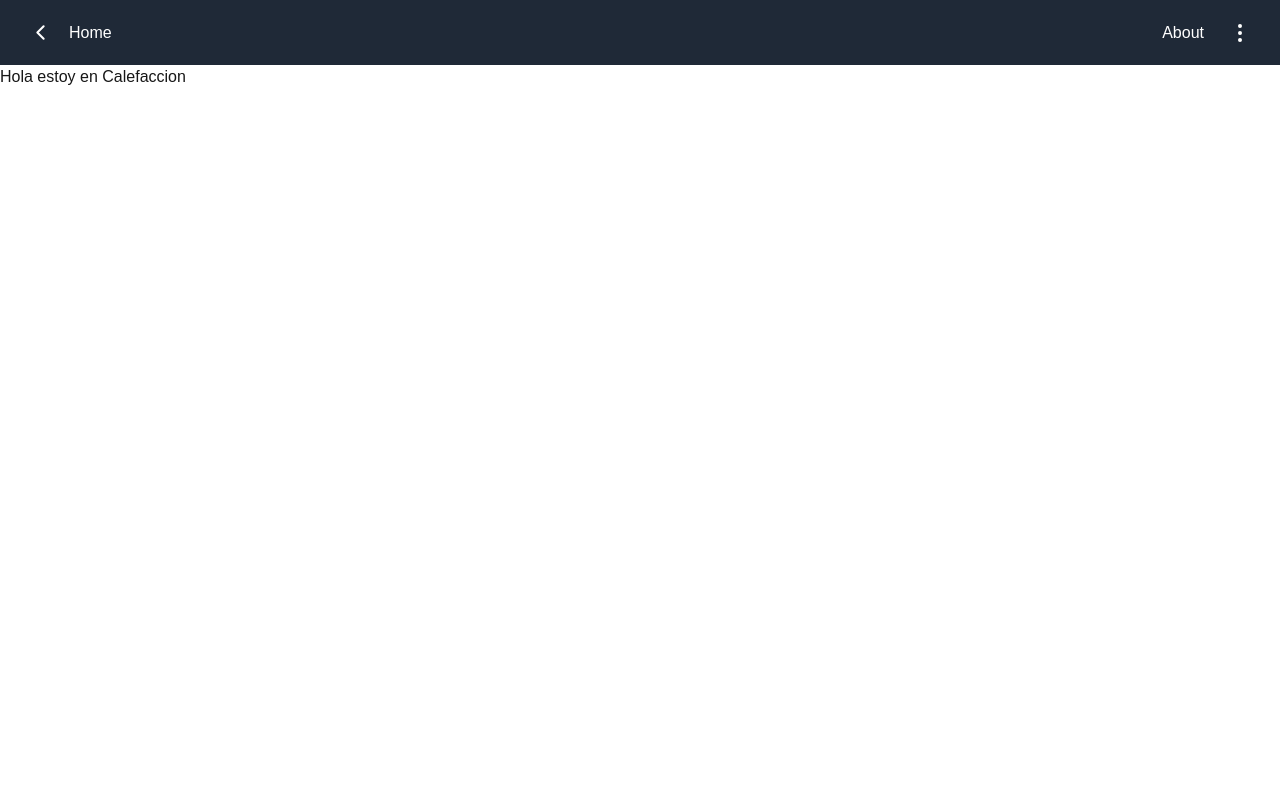
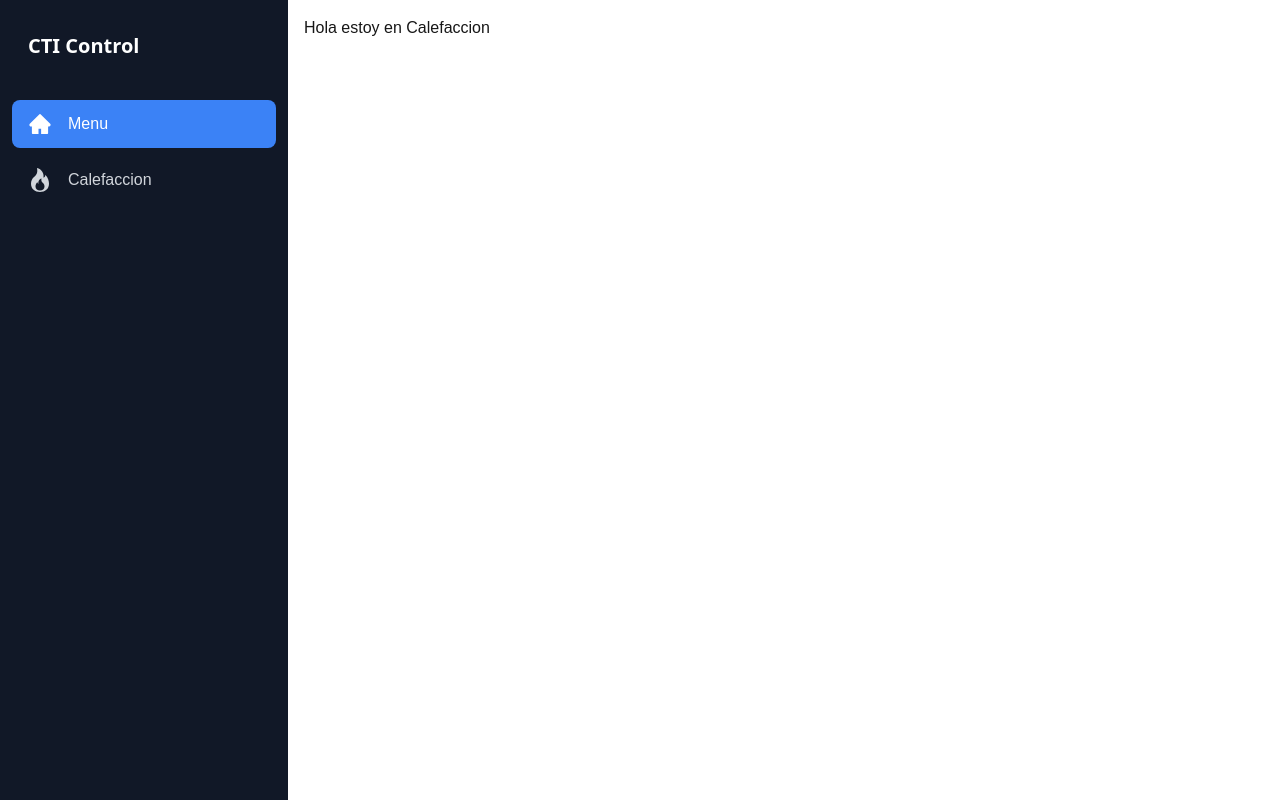
Before and after one commit to JOlmos98/cti-invernaderos, a Next.js app: page /calefaccion in a window 1280 px wide. Built offline with nearby package versions, Linux system fonts and the light colour scheme; no server answers; the database is empty.

Commit message:
SiderBar Calefaccion

```diff
--- a/components/index.ts
+++ b/components/index.ts
@@ -1,3 +1,4 @@
 
 
 export * from './navbar/Navbar';
+export * from './siderbar/Siderbar'
--- /dev/null
+++ b/components/siderbar/Siderbar.tsx
@@ -0,0 +1,45 @@
+import React from "react";
+import { AiFillHome } from "react-icons/ai";
+import { BsFire } from "react-icons/bs";
+
+const Siderbar = () => {
+  return (
+    <aside className="fixed top-0 left-0 z-40 h-screen w-72 bg-gray-900 transition-transform">
+      <div className="h-full px-3 py-4 overflow-y-auto">
+        <div className="mb-6 p-4">
+          <h6 className="block antialiased font-sans text-xl font-semibold text-white">
+            CTI Control
+          </h6>
+        </div>
+
+        <div className="space-y-4">
+          <ul className="flex flex-col gap-2">
+            {/* Menu */}
+            <li>
+              <a
+                href="/menu"
+                className="flex items-center gap-4 px-4 py-3 rounded-lg bg-blue-500 text-white hover:bg-blue-600 transition-colors"
+              >
+                <AiFillHome className="w-6 h-6" />
+                <span className="font-medium">Menu</span>
+              </a>
+            </li>
+
+            {/* Calefacción */}
+            <li>
+              <a
+                href="/calefaccion"
+                className="flex items-center gap-4 px-4 py-3 text-gray-300 hover:bg-blue-600 rounded-lg transition-colors"
+              >
+                <BsFire className="w-6 h-6" />
+                <span className="font-medium">Calefaccion</span>
+              </a>
+            </li>
+          </ul>
+        </div>
+      </div>
+    </aside>
+  );
+};
+
+export default Siderbar;
--- a/src/app/calefaccion/page.tsx
+++ b/src/app/calefaccion/page.tsx
@@ -1,7 +1,17 @@
 import React from 'react'
+import Siderbar from '../../../components/siderbar/Siderbar'
 
 export default function calefaccion() {
   return (
-    <h1>Hola estoy en Calefaccion</h1>
+    <div className='min-h-screen '>
+             < Siderbar />
+             {/* contenido   */}
+         <div className='p-4 ml-72'> {/* paddig */}
+            <main className='h-full'>
+                 {/* El contenido de mi pagina */}
+                 <h1> Hola estoy en Calefaccion </h1>
+            </main>
+         </div>
+        </div >
   )
 }
--- a/src/app/layout.tsx
+++ b/src/app/layout.tsx
@@ -38,7 +38,7 @@ export default function RootLayout({
       <body
         className={`${geistSans.variable} ${geistMono.variable} antialiased`}
       >
-        <Navbar />
+       {/*<Navbar />*/}
         {children}
         <Toaster position="top-right" />
       </body>
--- /dev/null
+++ b/src/app/menu/page.tsx
@@ -0,0 +1,19 @@
+import React from 'react'
+import Siderbar from '../../../components/siderbar/Siderbar';
+
+{/* !! Cunado haces un componente lo tienes que exportar en index y le tienes que añadir a tailwind.config.ts !! */}
+export default function MenuPage() {
+    return (
+        <div className='min-h-screen '>
+             < Siderbar />
+             {/* contenido   */}
+         <div className='p-4 ml-72'> {/* paddig */}
+            <main className='h-full'>
+                 {/* El contenido de mi pagina */}
+                 <h1> Hola estoy en Menu </h1>
+            </main>
+         </div>
+        </div >
+
+    );
+  }
--- a/src/app/page.tsx
+++ b/src/app/page.tsx
@@ -1,13 +1,32 @@
 // import Image from "next/image";
+import { TfiMenuAlt } from "react-icons/tfi";
+import Menuprincipal from "../../components/menuprincipal/Menuprincipal";
+import Link from "next/link";
 
-import Menuprincipal from "../../components/menuprincipal/Menuprincipal";
+// Esta es la buena
+//Hay que modificar
+export default function Home() {
 
-//Hay que modificar esto
-export default function Home() {
+  const TopMenu = () =>{
+     return(
+      <header className="bg-gray-800 px-6 py-4 text-white flex items-start justify-between">
+        <Link href= '/menu'
+        className="flex items-center space-x-3 hover:text-green-400 transition-colors"
+        >
+            <TfiMenuAlt className="text-3xl" />
+          <span className="text-2xl font-semibold tracking-wide">Menu</span>
+      </Link>
+      </header>
+     );
+  }
   return (
-    <div >
-      <p> HOME  PAGE</p>
-      <Menuprincipal />
+     <div className="min-h-screen flex flex-col bg-slate-700">  {/*Que min-h-screen que este en el centro de la pantalla*/}
+       <TopMenu />
+      <div className="flex flex-grow items-center justify-center">
+        <div className="text-6xl font-bold text-white"> Home  </div>
+      </div>
+
+    {/*<Menuprincipal />*/}
     </div>
   );
 }
--- a/tailwind.config.ts
+++ b/tailwind.config.ts
@@ -6,6 +6,7 @@ const config: Config = {
     "./src/components/**/*.{js,ts,jsx,tsx,mdx}",
     "./src/app/**/*.{js,ts,jsx,tsx,mdx}",
     "./components/navbar/**/*.{js,ts,jsx,tsx,mdx}",
+    "./components/siderbar/**/*.{js,ts,jsx,tsx,mdx}"
   ],
   theme: {
     extend: {
```
Also changed, not shown: 1 other file (tests, documents, lock files or other folders).
